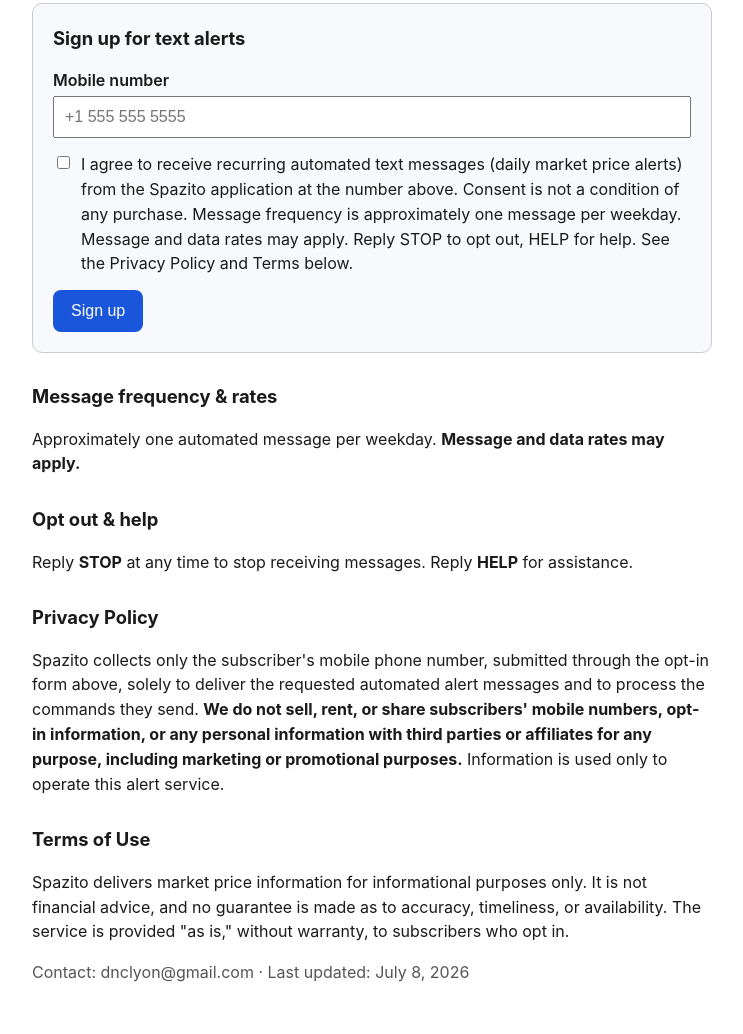
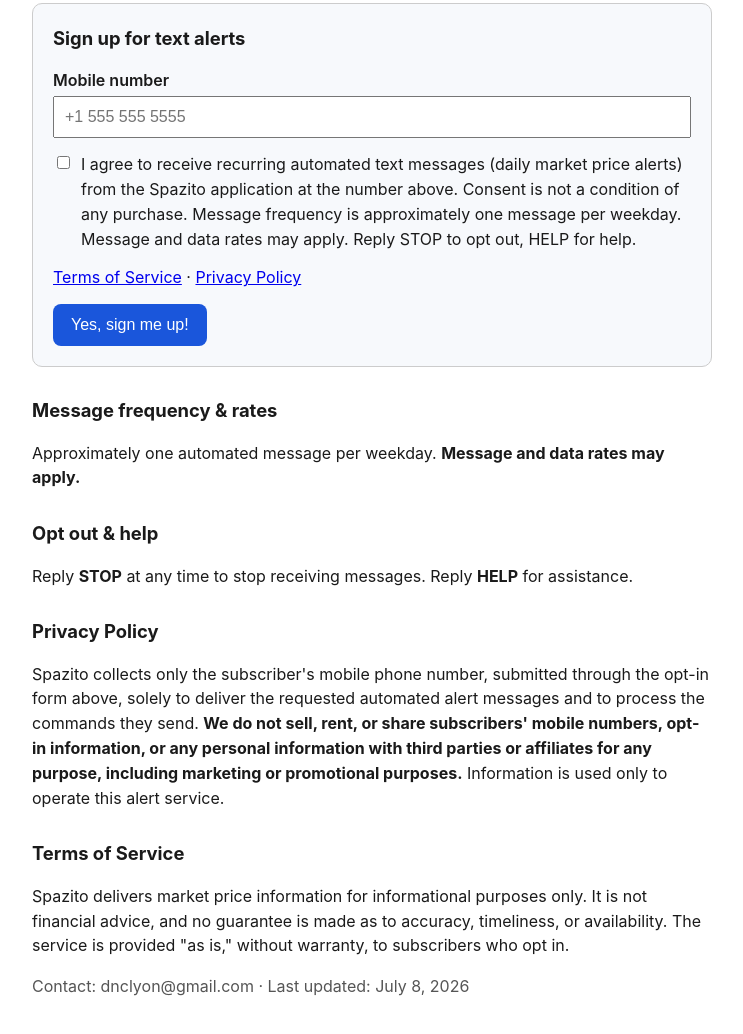
Before and after one commit to Opoohwan/spazito, a website: page docs/index.html in a window 1280 px wide. Shown: the part 264-1298 px from the top of the page, without its empty margins (268-1011 px from the left). Drawn offline with Linux system fonts and the light colour scheme.

Commit message:
docs: opt-in form - explicit ToS/Privacy links + clearer submit button (toll-free verification checklist)

```diff
--- a/docs/index.html
+++ b/docs/index.html
@@ -37,10 +37,10 @@ tickers they receive and to pause or resume their alerts.</p>
       <span>I agree to receive recurring automated text messages (daily market price
       alerts) from the Spazito application at the number above. Consent is not a condition
       of any purchase. Message frequency is approximately one message per weekday. Message
-      and data rates may apply. Reply STOP to opt out, HELP for help. See the Privacy
-      Policy and Terms below.</span>
+      and data rates may apply. Reply STOP to opt out, HELP for help.</span>
     </label>
-    <button type="submit">Sign up</button>
+    <p style="margin:4px 0 14px;"><a href="#terms">Terms of Service</a> &middot; <a href="#privacy">Privacy Policy</a></p>
+    <button type="submit">Yes, sign me up!</button>
     <div id="done">Thanks &mdash; you're subscribed. You'll start receiving daily alerts.</div>
   </form>
 </div>
@@ -52,7 +52,7 @@ tickers they receive and to pause or resume their alerts.</p>
 <p>Reply <strong>STOP</strong> at any time to stop receiving messages. Reply
 <strong>HELP</strong> for assistance.</p>
 
-<h2>Privacy Policy</h2>
+<h2 id="privacy">Privacy Policy</h2>
 <p>Spazito collects only the subscriber's mobile phone number, submitted through the
 opt-in form above, solely to deliver the requested automated alert messages and to
 process the commands they send. <strong>We do not sell, rent, or share subscribers'
@@ -60,7 +60,7 @@ mobile numbers, opt-in information, or any personal information with third parti
 affiliates for any purpose, including marketing or promotional purposes.</strong>
 Information is used only to operate this alert service.</p>
 
-<h2>Terms of Use</h2>
+<h2 id="terms">Terms of Service</h2>
 <p>Spazito delivers market price information for informational purposes only. It is not
 financial advice, and no guarantee is made as to accuracy, timeliness, or availability.
 The service is provided "as is," without warranty, to subscribers who opt in.</p>
```
